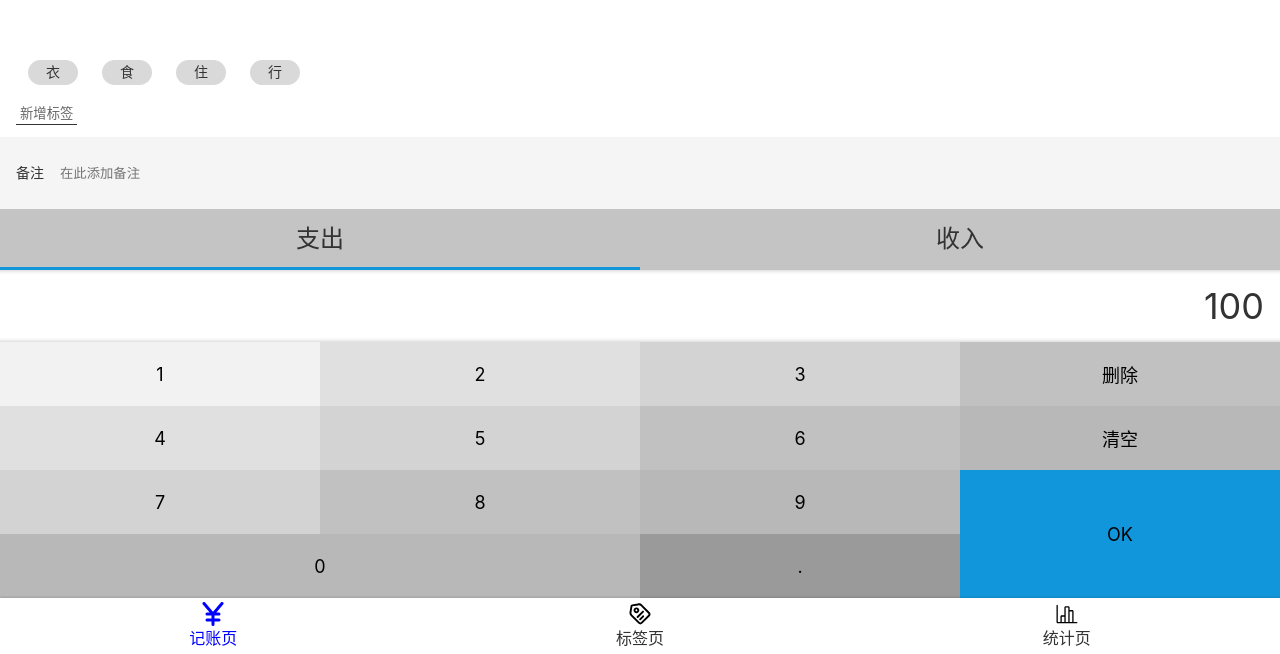
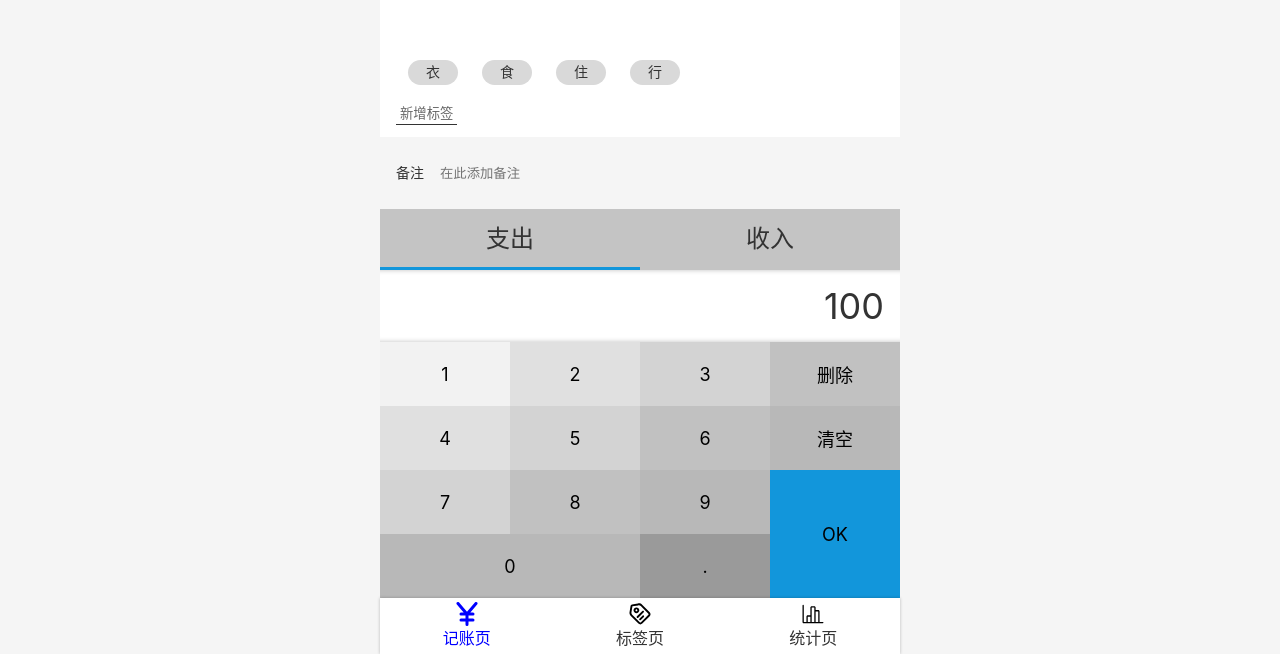
Before and after one commit to tgbf2674/morny-react, a React app: page /#/money in a window 1280 px wide. Shown: the part 146-800 px from the top of the page. Built offline with nearby package versions, Linux system fonts and the light colour scheme.

Commit message:
category 切换功能完成

```diff
--- a/src/App.tsx
+++ b/src/App.tsx
@@ -13,6 +13,8 @@ import styled from 'styled-components';
 
 const AppWrapper= styled.div`
 color: #333;
+max-width: 520px;
+margin: 0 auto;
 
 `
 
--- a/src/components/Layout.tsx
+++ b/src/components/Layout.tsx
@@ -11,6 +11,9 @@ const Wrapper = styled.div`
 
 const Main = styled.div`
 flex-grow: 1;
+&::-webkit-scrollbar{
+display: none;
+}
 `;
 
 const Layout=(props: any)=>{
--- a/src/views/Money.tsx
+++ b/src/views/Money.tsx
@@ -17,12 +17,7 @@ function Money() {
         <MyLayout>
             <TagsSection/>
             <NoteSection/>
-            <CategorySection>
-                <ul>
-                    <li className="selected">支出</li>
-                    <li>收入</li>
-                </ul>
-            </CategorySection>
+            <CategorySection/>
             <NumberPadSection>
                 <div className="output">100</div>
                 <div className="pad clearfix">
--- a/src/views/Money/CategorySection.tsx
+++ b/src/views/Money/CategorySection.tsx
@@ -1,6 +1,7 @@
 import styled from 'styled-components';
+import React, {FC, useState} from 'react';
 
-const CategorySection = styled.section`
+const Wrapper = styled.section`
 font-size: 24px;
    > ul {
    display: flex;
@@ -24,4 +25,20 @@ font-size: 24px;
    }
 `;
 
+const CategorySection: FC=()=>{
+    const categoryMap = {'-': '支出','+': '收入'};
+    type Keys = keyof typeof categoryMap
+    const [categoryList] = useState<Keys[]>(['-','+']);
+    const [category,setCategory] = useState('-');//+表示收入，-表示支出
+    return (
+        <Wrapper>
+            <ul>
+                {categoryList.map(c=>
+                    <li className={category === c ? 'selected' : ''} onClick={()=>{setCategory(c)}}>{categoryMap[c]}</li>
+                )}
+            </ul>
+        </Wrapper>
+    )
+};
+
 export {CategorySection}
```
Also changed, not shown: src/views/Money/NoteSection.tsx (+5 -2 lines), 1 other file (tests, documents, lock files or other folders).
